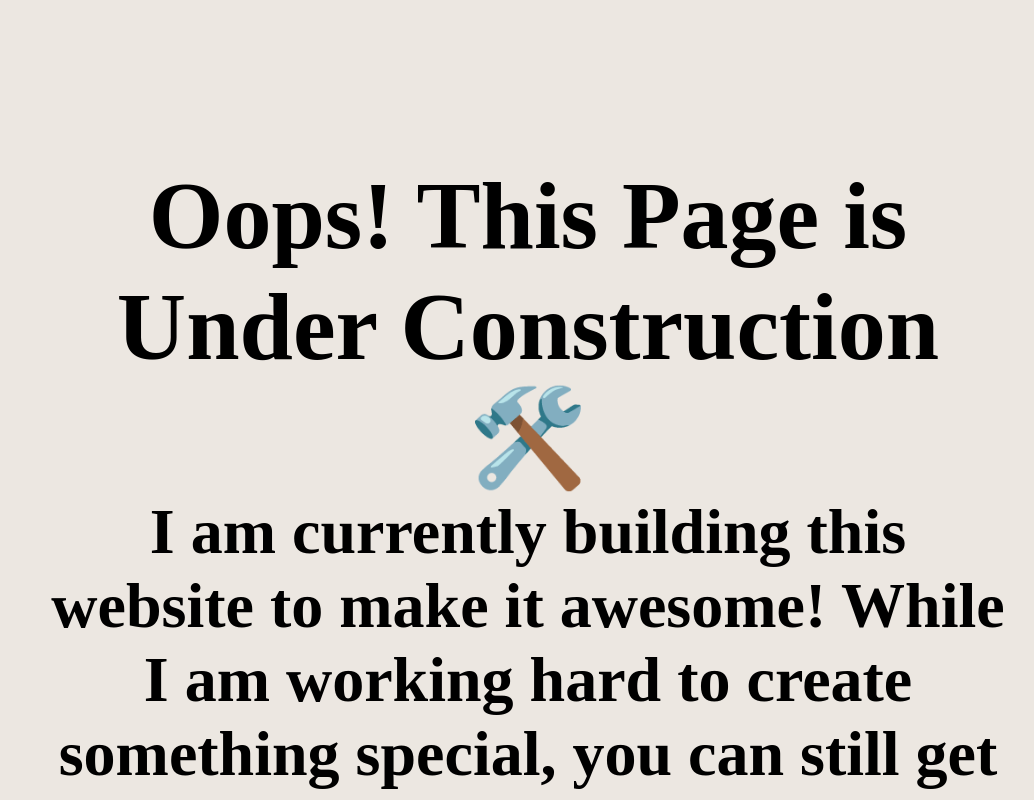
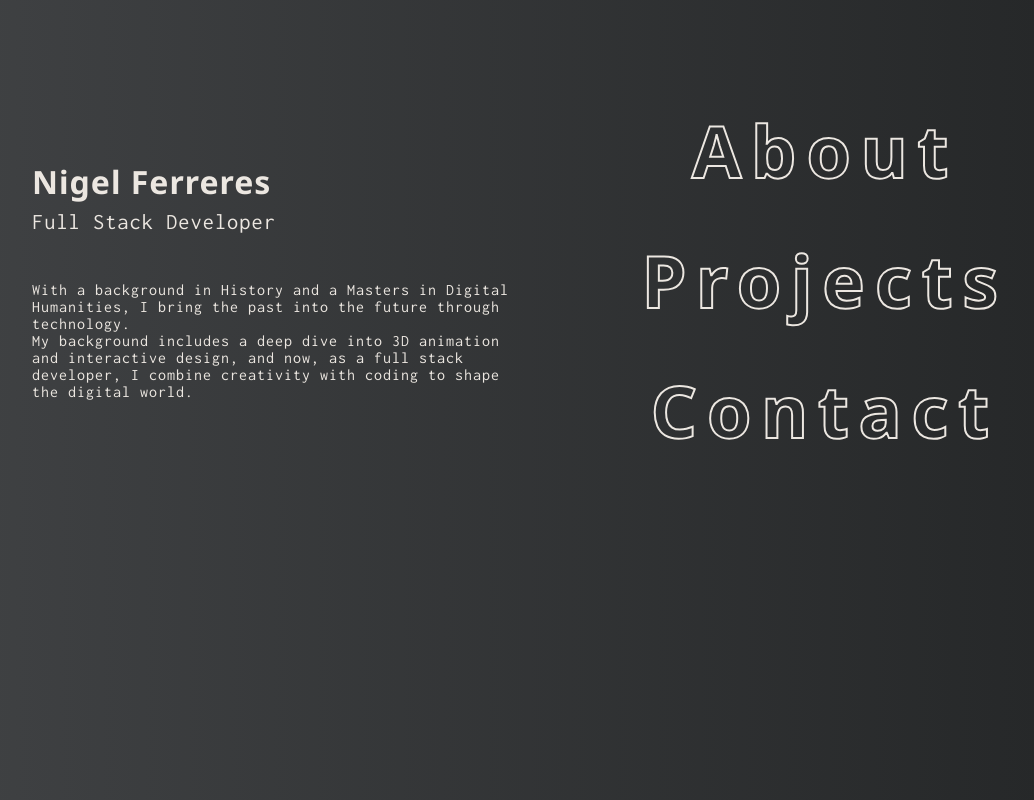
Before and after one commit to NigelFerrefe/Portfolio, a React (Vite) app: page /#/ in a window 1280 px wide. Shown: the top 800 px of the page, without its empty margins (112-1146 px from the left). Built offline with nearby package versions, Linux system fonts and the light colour scheme.

Commit message:
homepage

```diff
--- a/index.html
+++ b/index.html
@@ -3,6 +3,9 @@
   <head>
     <meta charset="UTF-8" />
     <link rel="icon" type="image/svg+xml" href="/vite.svg" />
+    <link rel="preconnect" href="https://fonts.googleapis.com">
+    <link rel="preconnect" href="https://fonts.gstatic.com" crossorigin>
+    <link href="https://fonts.googleapis.com/css2?family=Inconsolata:wght@200..900&family=Noto+Sans:ital,wght@0,100..900;1,100..900&display=swap" rel="stylesheet">
     <meta name="viewport" content="width=device-width, initial-scale=1.0" />
     <title>Nigel Ferreres</title>
   </head>
--- a/src/App.jsx
+++ b/src/App.jsx
@@ -5,7 +5,7 @@ import './App.css'
 import HomePage from "./pages/HomePage";
 import AboutPage from "./pages/AboutPage";
 import ProjectsPage from "./pages/ProjectsPage";
-import ArtPage from "./pages/ArtPage";
+import ContactPage from "./pages/ContactPage";
 import ErrorPage from "./pages/ErrorPage";
 
 function App() {
@@ -14,11 +14,11 @@ function App() {
   return (
     <div>
       <Routes>
-        <Route path="/" element={<ErrorPage/>} />
+        <Route path="/" element={<HomePage/>} />
         <Route path="/about" element={<AboutPage/>} />
         <Route path="/projects" element={<ProjectsPage/>} />
-        <Route path="/art" element={<ArtPage/>} />
-        <Route path="*" element={<HomePage/>} />
+        <Route path="/contact" element={<ContactPage/>} />
+        <Route path="*" element={<ErrorPage/>} />
       </Routes>
     </div>
   )
--- /dev/null
+++ b/src/components/Navbar.css
@@ -0,0 +1,147 @@
+.navbar-container {
+  display: flex;
+  flex-direction: column;
+  gap: 4rem;
+  padding: 3rem;
+  width: 100%;
+}
+.text-container {
+  display: flex;
+  flex-direction: column;
+  gap: 2rem;
+  padding: 1rem;
+  letter-spacing: 1px;
+}
+.title {
+  display: flex;
+  flex-direction: column;
+
+  gap: 0.4rem;
+  h3 {
+    font-size: 2rem;
+  }
+  p {
+    font-size: 1.4rem;
+  }
+}
+
+.nav-links {
+  display: flex;
+  flex-direction: column;
+  align-items: center;
+  justify-content: center;
+  gap: 2rem;
+  width: 100%;
+  padding: 2rem;
+}
+.nav-link {
+  letter-spacing: 0.5rem;
+  text-decoration: none;
+  display: flex;
+  flex-direction: column;
+  align-items: center;
+  justify-content: center;
+  font-size: 2rem;
+  cursor: pointer;
+  h1 {
+    -webkit-text-stroke: 2px #ece7e1;
+    background: linear-gradient(#ece7e1 0 100%) left / 0 no-repeat;
+    color: transparent;
+    background-clip: text;
+    transition: 0.5s linear;
+
+    &:hover {
+      background-size: 100%;
+    }
+  }
+}
+
+/* Animation */
+.fade-in {
+  opacity: 0;
+  transform: translateY(2rem);
+  animation: fadeIn 1s ease-out forwards;
+}
+
+.fade-in.title {
+  animation-delay: 0.5s;
+}
+
+.fade-in.description {
+  animation-delay: 1.5s;
+}
+
+.fade-in.nav-links {
+  animation-delay: 3.5s;
+}
+
+@keyframes fadeIn {
+  from {
+    opacity: 0;
+    transform: translateY(2rem);
+  }
+  to {
+    opacity: 1;
+    transform: translateY(0);
+  }
+}
+
+@media (min-width: 600px) {
+  .navbar-container {
+    padding: 5rem 3rem;
+    gap: 5rem;
+  }
+}
+
+@media (min-width: 1024px) {
+  .navbar-container {
+    display: flex;
+    flex-direction: row;
+    justify-content: center;
+    align-items: center;
+    position: absolute;
+    top: 35%;
+    left: 50%;
+    transform: translate(-50%, -50%);
+    padding: 8rem;
+  }
+  .text-container {
+    gap: 3rem;
+    letter-spacing: 1px;
+  }
+
+  .nav-link {
+    font-size: 3rem;
+    letter-spacing: 0.6rem;
+  }
+
+  /* Animation */
+  .fade-in {
+    opacity: 0;
+    transform: translateX(2rem);
+    animation: fadeIn 1s ease-out forwards;
+  }
+
+  .fade-in.title {
+    animation-delay: 0.5s;
+  }
+
+  .fade-in.description {
+    animation-delay: 1.5s;
+  }
+
+  .fade-in.nav-links {
+    animation-delay: 3s;
+  }
+
+  @keyframes fadeIn {
+    from {
+      opacity: 0;
+      transform: translateX(2rem);
+    }
+    to {
+      opacity: 1;
+      transform: translateX(0);
+    }
+  }
+}
--- a/src/components/Navbar.jsx
+++ b/src/components/Navbar.jsx
@@ -1,14 +1,37 @@
-import { NavLink } from "react-router-dom";
+import { Link } from "react-router-dom";
+import "./Navbar.css";
 
 function Navbar() {
   return (
     <div className="navbar-container">
-      <h3>Nigel Ferreres</h3>
-      <div className="nav-links">
-        <NavLink to="/about">About</NavLink>
-        <NavLink to="/projects">Projects</NavLink>
-        <NavLink to="/art">3D Art</NavLink>
+      <div className="text-container">
+        <section className="title fade-in">
+          <h3>Nigel Ferreres</h3>
+          <p>Full Stack Developer</p>
+        </section>
+        <section className="description fade-in">
+          <p>
+            With a background in History and a Masters in Digital Humanities, I
+            bring the past into the future through technology.
+          </p>
+          <p>
+            My background includes a deep dive into 3D animation and interactive
+            design, and now, as a full stack developer, I combine creativity
+            with coding to shape the digital world.
+          </p>
+        </section>
       </div>
+      <section className="nav-links fade-in">
+        <Link to="/about" className="nav-link">
+          <h1 data-name="About">About</h1>
+        </Link>
+        <Link to="/projects" className="nav-link">
+          <h1 data-name="Projects">Projects</h1>
+        </Link>
+        <Link to="/contact" className="nav-link">
+          <h1 data-name="Contact">Contact</h1>
+        </Link>
+      </section>
     </div>
   );
 }
--- a/src/index.css
+++ b/src/index.css
@@ -2,9 +2,32 @@
   padding: 0;
   margin: 0;
   box-sizing: border-box;
+  font-family: "Inconsolata", serif;
 }
 
+
+
 :root {
- min-height: 100vh;
- background-color: #ECE7E1;
+  min-height: 100vh;
+  color: #ece7e1;
+  background: #232526; /* fallback for old browsers */
+  background: -webkit-linear-gradient(
+    to right,
+    #414345,
+    #232526
+  ); /* Chrome 10-25, Safari 5.1-6 */
+  background: linear-gradient(
+    to right,
+    #414345,
+    #232526
+  ); /* W3C, IE 10+/ Edge, Firefox 16+, Chrome 26+, Opera 12+, Safari 7+ */
 }
+
+h1,
+h2,
+h3,
+h4,
+h5,
+h6 {
+  font-family: "Noto Sans", serif;
+}
--- a/src/pages/ArtPage.jsx
+++ /dev/null
@@ -1,9 +0,0 @@
-function ArtPage() {
-    return (
-      <>
-        <h1>ArtPage</h1>
-      </>
-    );
-  }
-
-  export default ArtPage;
--- /dev/null
+++ b/src/pages/ContactPage.jsx
@@ -0,0 +1,9 @@
+function ContactPage() {
+    return (
+      <>
+        <h1>ContactPage</h1>
+      </>
+    );
+  }
+
+  export default ContactPage;
```
